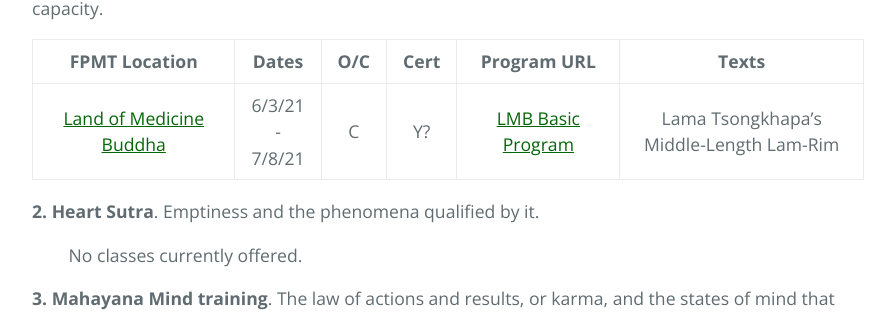
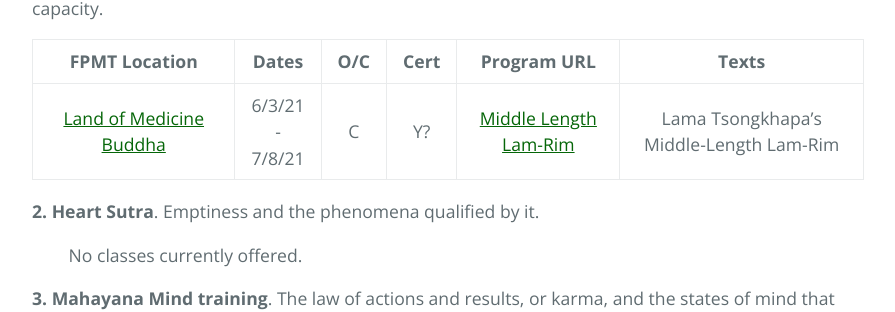
Before and after one commit to lgeorge/lgeorge.github.io, a Jekyll site: the page built from fpmt-na/index.html, in a window 1280 px wide and 900 px high, scrolled down 664 px. Shown: the part 154-466 px from the top of the window, without its empty margins (192-1087 px from the left). Built offline with Jekyll 4.4.1, drawn with Linux system fonts in a browser that asks for light colours.

Commit message:
refine LMB course page name

```diff
--- a/fpmt-na/index.html
+++ b/fpmt-na/index.html
@@ -43,7 +43,7 @@
             <td style="text-align:center">6/3/21 - 7/8/21</td>
             <td style="text-align:center">C</td>
             <td style="text-align:center">Y?</td>
-            <td style="text-align:center"><a href="https://landofmedicinebuddha.org/events/middle-length-lam-rim-with-ven-steve-carlier-via-zoom-2021-07-08/" target="_blank" rel="noreferrer noopener">LMB Basic Program</a></td>
+            <td style="text-align:center"><a href="https://landofmedicinebuddha.org/events/middle-length-lam-rim-with-ven-steve-carlier-via-zoom-2021-07-08/" target="_blank" rel="noreferrer noopener">Middle Length Lam-Rim</a></td>
             <td style="text-align:center">Lama Tsongkhapa’s Middle-Length Lam-Rim</td>
           </tr>
     		</tbody>
```
